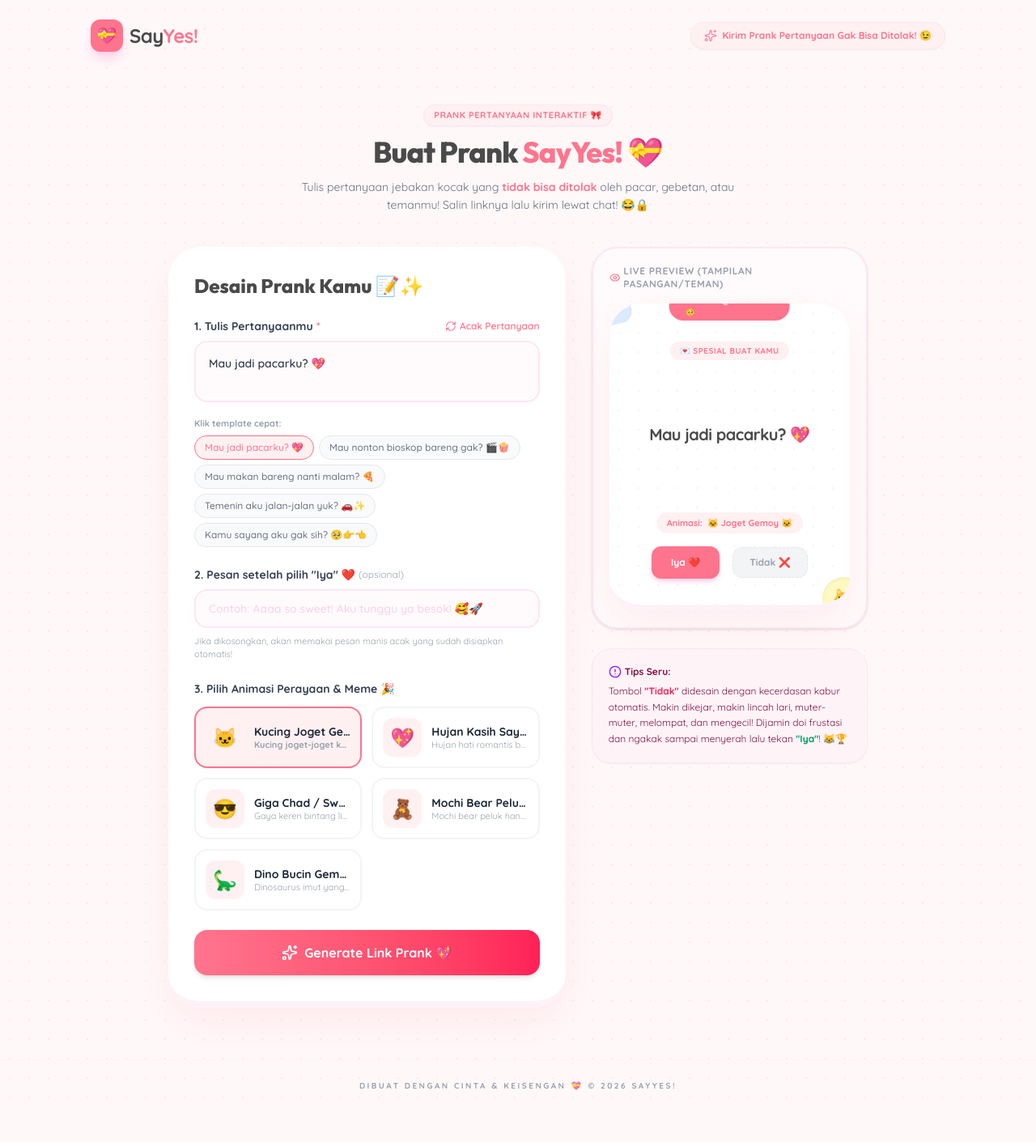
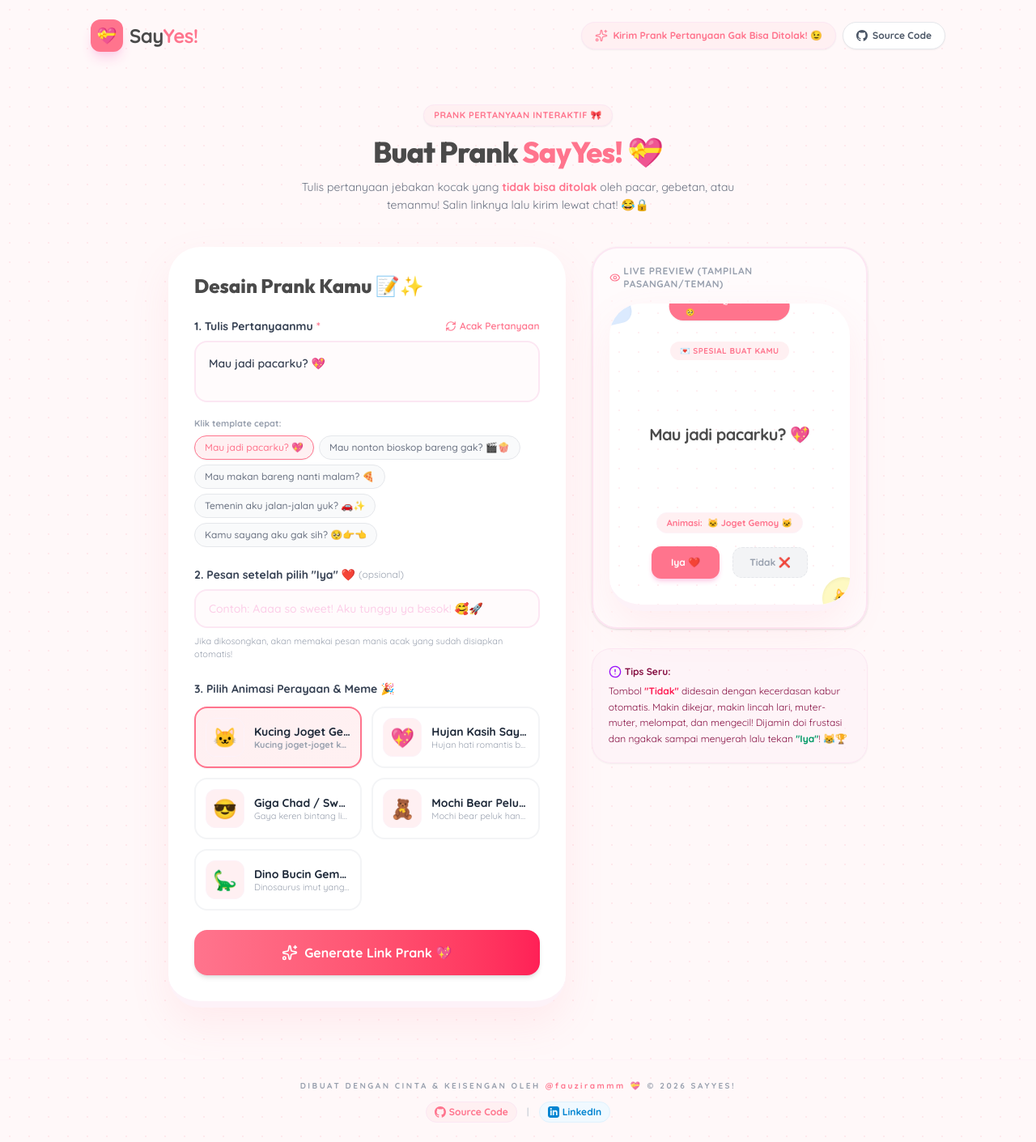
Before and after one commit to fauziiram/say-yes, a React (Vite) app: page / in a window 1280 px wide. Shown: the whole page at 81% size. Before the commit the page ends 1373 px from the top, so only its background shows below. Built offline with nearby package versions, Linux system fonts and the light colour scheme.

Commit message:
feat: add source code redirection and update creator credits and footer links

```diff
--- a/src/App.tsx
+++ b/src/App.tsx
@@ -20,6 +20,16 @@
   // Detect query parameters on load
   useEffect(() => {
     const params = new URLSearchParams(window.location.search);
+
+    // Redirect to github repository if anyone wants the source code
+    const pathname = window.location.pathname.toLowerCase();
+    const isSourceRedirect = params.has('source') || params.has('github') || params.has('code') ||
+                             pathname.endsWith('/source') || pathname.endsWith('/github') || pathname.endsWith('/code');
+    if (isSourceRedirect) {
+      window.location.replace('https://github.com/fauziiram/say-yes');
+      return;
+    }
+
     const pCode = params.get('p');
     if (pCode) {
       const decoded = decodePrank(pCode);
@@ -67,9 +77,22 @@
             </div>
             <span className="text-xl md:text-2xl font-bold text-[#4A4A4A] tracking-tight">Say<span className="text-[#FF748D]">Yes!</span></span>
           </div>
-          <div className="flex items-center gap-1.5 text-[#FF748D] text-[10px] md:text-xs font-bold bg-[#FFF0F2] px-3 md:px-4 py-2 rounded-full border border-pink-100 shadow-xs">
-            <Sparkles className="w-3 h-3 md:w-4 md:h-4 animate-pulse shrink-0" />
-            <span>Kirim Prank Pertanyaan Gak Bisa Ditolak! 😉</span>
+          <div className="flex flex-wrap items-center justify-center gap-2">
+            <div className="flex items-center gap-1.5 text-[#FF748D] text-[10px] md:text-xs font-bold bg-[#FFF0F2] px-3 md:px-4 py-2 rounded-full border border-pink-100 shadow-xs">
+              <Sparkles className="w-3 h-3 md:w-4 md:h-4 animate-pulse shrink-0" />
+              <span>Kirim Prank Pertanyaan Gak Bisa Ditolak! 😉</span>
+            </div>
+            <a
+              href="https://github.com/fauziiram/say-yes"
+              target="_blank"
+              rel="noopener noreferrer"
+              className="flex items-center gap-1.5 text-gray-600 hover:text-[#FF748D] text-[10px] md:text-xs font-bold bg-white hover:bg-[#FFF0F2] px-3 md:px-4 py-2 rounded-full border border-gray-200 hover:border-pink-100 shadow-xs transition-all cursor-pointer"
+            >
+              <svg className="w-3.5 h-3.5 fill-current shrink-0" viewBox="0 0 24 24">
+                <path d="M12 0c-6.626 0-12 5.373-12 12 0 5.302 3.438 9.8 8.207 11.387.599.111.793-.261.793-.577v-2.234c-3.338.726-4.033-1.416-4.033-1.416-.546-1.387-1.333-1.756-1.333-1.756-1.089-.745.083-.729.083-.729 1.205.084 1.839 1.237 1.839 1.237 1.07 1.834 2.807 1.304 3.492.997.107-.775.418-1.305.762-1.604-2.665-.305-5.467-1.334-5.467-5.931 0-1.311.469-2.381 1.236-3.221-.124-.303-.535-1.524.117-3.176 0 0 1.008-.322 3.301 1.23.957-.266 1.983-.399 3.003-.404 1.02.005 2.047.138 3.006.404 2.291-1.552 3.297-1.23 3.297-1.23.653 1.653.242 2.874.118 3.176.77.84 1.235 1.911 1.235 3.221 0 4.609-2.807 5.624-5.479 5.921.43.372.823 1.102.823 2.222v3.293c0 .319.192.694.801.576 4.765-1.589 8.199-6.086 8.199-11.386 0-6.627-5.373-12-12-12z" />
+              </svg>
+              <span>Source Code</span>
+            </a>
           </div>
         </nav>
       )}
@@ -109,12 +132,45 @@
       </main>
 
       {/* Footer from Geometric Balance */}
-      <footer className="w-full px-4 sm:px-12 py-4 md:py-6 flex justify-center border-t border-pink-100/30 relative z-10 mt-4 md:mt-6">
+      <footer className="w-full px-4 sm:px-12 py-4 md:py-6 flex flex-col items-center justify-center gap-3 border-t border-pink-100/30 relative z-10 mt-4 md:mt-6 animate-fade-in">
         <p className="text-[9px] md:text-[10px] text-gray-400 font-bold uppercase tracking-[0.15em] md:tracking-[0.25em] flex flex-wrap items-center justify-center gap-1.5">
-          <span>Dibuat dengan cinta & keisengan</span>
+          <span>Dibuat dengan cinta & keisengan oleh</span>
+          <a
+            href="https://instagram.com/fauzirammm"
+            target="_blank"
+            rel="noopener noreferrer"
+            className="text-[#FF748D] hover:underline normal-case font-extrabold"
+          >
+            @fauzirammm
+          </a>
           <span className="text-[#FF748D] animate-pulse">💝</span>
           <span>© {new Date().getFullYear()} SayYes!</span>
         </p>
+        <div className="flex items-center gap-3 text-[10px] md:text-xs font-bold text-gray-500">
+          <a
+            href="https://github.com/fauziiram/say-yes"
+            target="_blank"
+            rel="noopener noreferrer"
+            className="hover:text-[#FF748D] transition-colors flex items-center gap-1 bg-[#FFF0F2] text-[#FF748D] px-2.5 py-1 rounded-full border border-pink-100"
+          >
+            <svg className="w-3.5 h-3.5 fill-current" viewBox="0 0 24 24">
+              <path d="M12 0c-6.626 0-12 5.373-12 12 0 5.302 3.438 9.8 8.207 11.387.599.111.793-.261.793-.577v-2.234c-3.338.726-4.033-1.416-4.033-1.416-.546-1.387-1.333-1.756-1.333-1.756-1.089-.745.083-.729.083-.729 1.205.084 1.839 1.237 1.839 1.237 1.07 1.834 2.807 1.304 3.492.997.107-.775.418-1.305.762-1.604-2.665-.305-5.467-1.334-5.467-5.931 0-1.311.469-2.381 1.236-3.221-.124-.303-.535-1.524.117-3.176 0 0 1.008-.322 3.301 1.23.957-.266 1.983-.399 3.003-.404 1.02.005 2.047.138 3.006.404 2.291-1.552 3.297-1.23 3.297-1.23.653 1.653.242 2.874.118 3.176.77.84 1.235 1.911 1.235 3.221 0 4.609-2.807 5.624-5.479 5.921.43.372.823 1.102.823 2.222v3.293c0 .319.192.694.801.576 4.765-1.589 8.199-6.086 8.199-11.386 0-6.627-5.373-12-12-12z" />
+            </svg>
+            <span>Source Code</span>
+          </a>
+          <span className="text-gray-300">|</span>
+          <a
+            href="https://www.linkedin.com/in/fauzi-ramdani-747978249/"
+            target="_blank"
+            rel="noopener noreferrer"
+            className="hover:text-sky-600 transition-colors flex items-center gap-1 bg-sky-50 text-sky-600 px-2.5 py-1 rounded-full border border-sky-100"
+          >
+            <svg className="w-3.5 h-3.5 fill-current" viewBox="0 0 24 24">
+              <path d="M19 0h-14c-2.761 0-5 2.239-5 5v14c0 2.761 2.239 5 5 5h14c2.762 0 5-2.239 5-5v-14c0-2.761-2.238-5-5-5zm-11 19h-3v-11h3v11zm-1.5-12.268c-.966 0-1.75-.779-1.75-1.75s.784-1.75 1.75-1.75 1.75.779 1.75 1.75-.784 1.75-1.75 1.75zm13.5 12.268h-3v-5.604c0-3.368-4-3.113-4 0v5.604h-3v-11h3v1.765c1.396-2.586 7-2.777 7 2.476v6.759z" />
+            </svg>
+            <span>LinkedIn</span>
+          </a>
+        </div>
       </footer>
     </div>
   );
--- a/src/components/AnswerQuestion.tsx
+++ b/src/components/AnswerQuestion.tsx
@@ -321,15 +321,7 @@
                 </div>
               </div>
 
-              <div className="pt-4 flex flex-col sm:flex-row gap-3 justify-center items-center">
-                <button
-                  onClick={onGoBack}
-                  className="bg-[#FFF0F2] hover:bg-[#ffe0e4] text-[#FF748D] font-extrabold py-3 px-6 rounded-2xl transition-all text-xs md:text-sm shadow-xs flex items-center gap-1.5 cursor-pointer w-full sm:w-auto justify-center"
-                >
-                  <Smile className="w-4 h-4 text-[#FF748D]" />
-                  <span>Bikin Prank Baru</span>
-                </button>
-              </div>
+              {/* Button 'Bikin Prank Baru' removed per user request */}
             </div>
           </motion.div>
         )}
```
Also changed, not shown: 1 other file (tests, documents, lock files or other folders).
